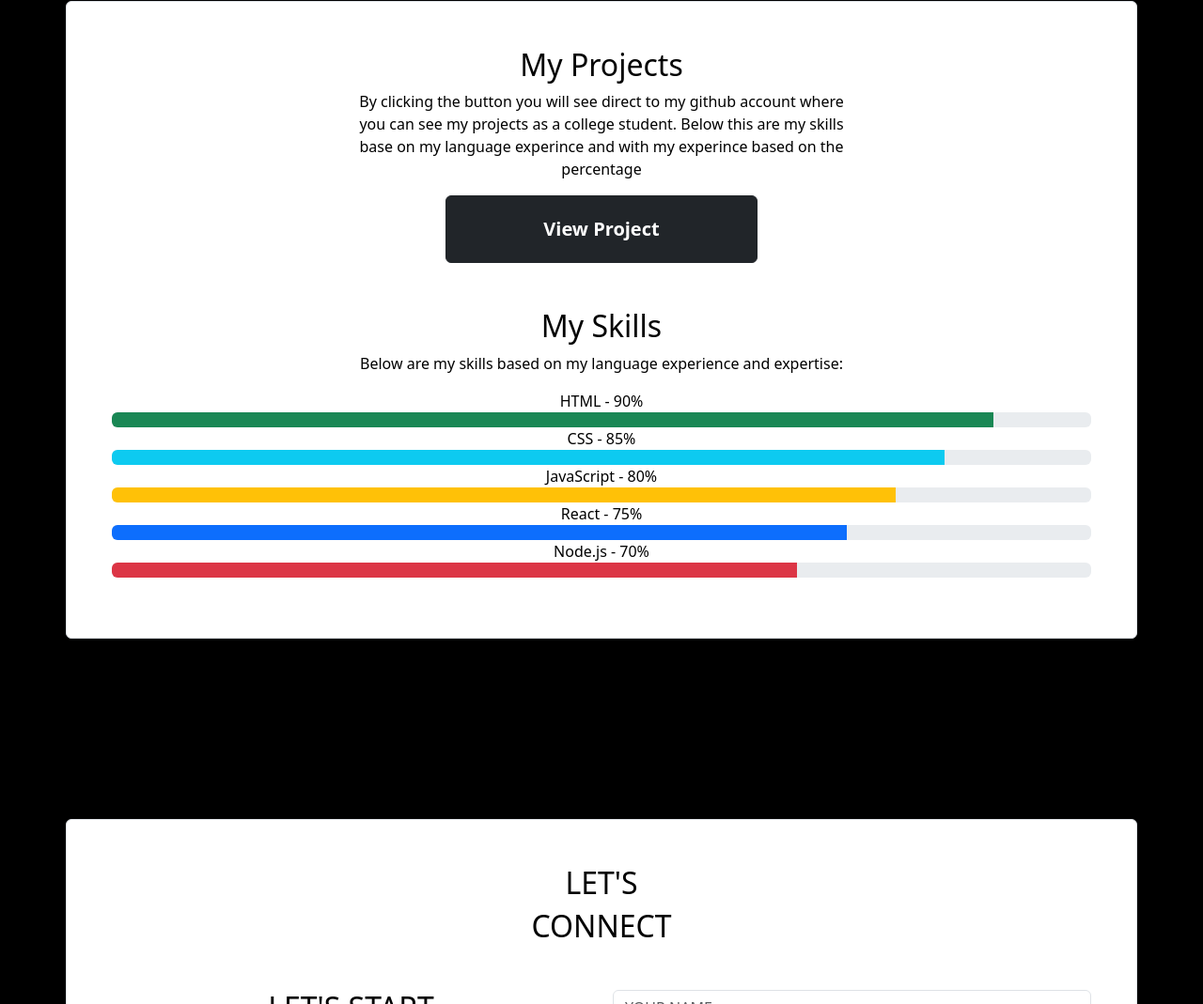
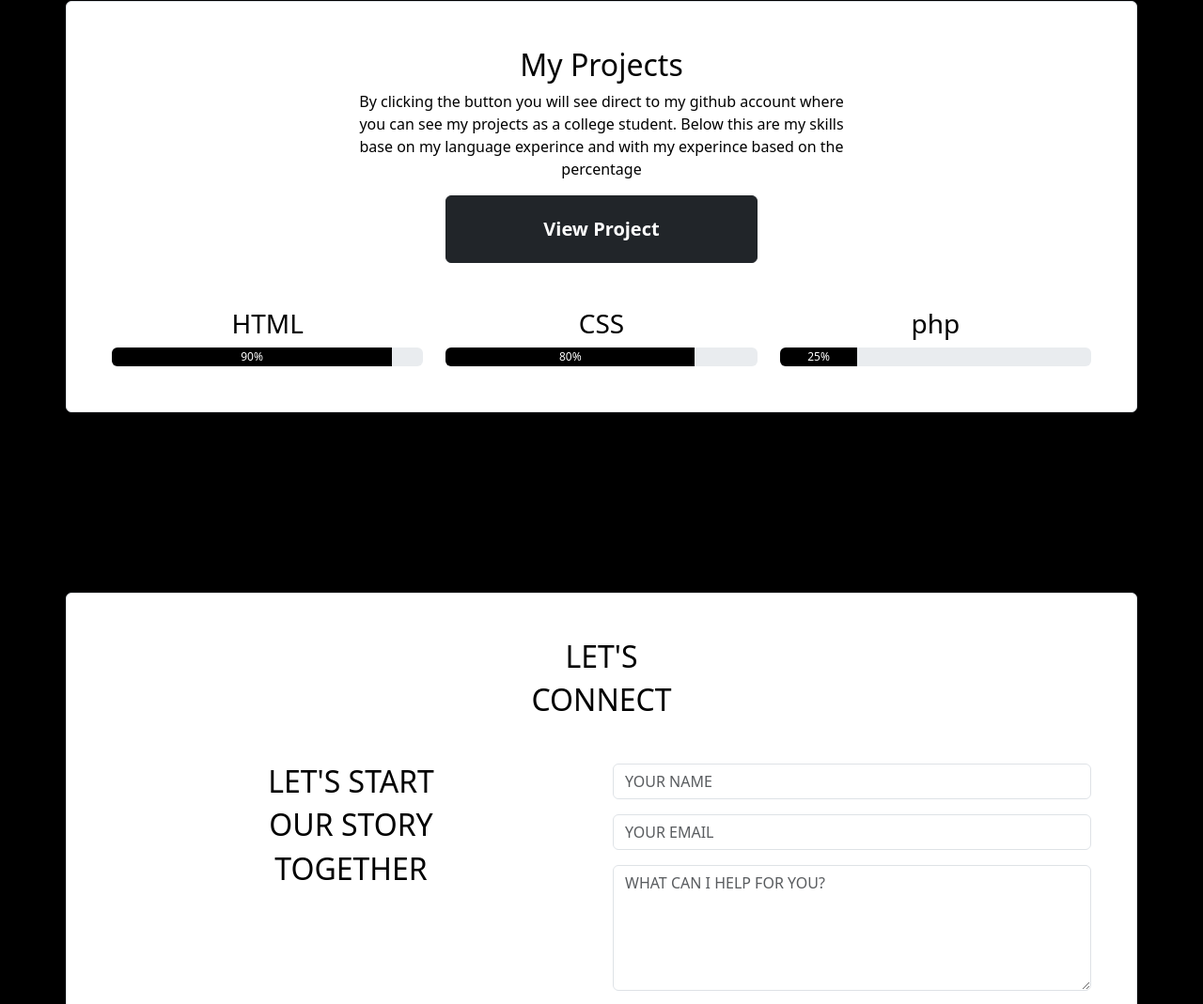
Before and after one commit to miggybalms/Midterm, a plain HTML site: page index.html in a window 1280 px wide. Shown: the part 1731-2800 px from the top of the page at 94% size. Drawn offline with nearby package versions, Linux system fonts and the light colour scheme; some packages are replaced by stand-ins of ours; a script that the page names is missing.

Commit message:
last one

```diff
--- a/index.html
+++ b/index.html
@@ -388,42 +388,28 @@
       </div>
 
       <!-- Skills Section -->
-      <div class="skills-section mt-5">
-        <h2 data-aos="fade-up" data-aos-delay="300">My Skills</h2>
-        <p>Below are my skills based on my language experience and expertise:</p>
-        <ul class="list-unstyled" data-aos="fade-up" data-aos-delay="500">
-          <li>
-            HTML - 90%
-            <div class="progress">
-              <div class="progress-bar bg-success" role="progressbar" style="width: 90%;" aria-valuenow="90" aria-valuemin="0" aria-valuemax="100"></div>
-            </div>
-          </li>
-          <li>
-            CSS - 85%
-            <div class="progress">
-              <div class="progress-bar bg-info" role="progressbar" style="width: 85%;" aria-valuenow="85" aria-valuemin="0" aria-valuemax="100"></div>
-            </div>
-          </li>
-          <li>
-            JavaScript - 80%
-            <div class="progress">
-              <div class="progress-bar bg-warning" role="progressbar" style="width: 80%;" aria-valuenow="80" aria-valuemin="0" aria-valuemax="100"></div>
-            </div>
-          </li>
-          <li>
-            React - 75%
-            <div class="progress">
-              <div class="progress-bar bg-primary" role="progressbar" style="width: 75%;" aria-valuenow="75" aria-valuemin="0" aria-valuemax="100"></div>
-            </div>
-          </li>
-          <li>
-            Node.js - 70%
-            <div class="progress">
-              <div class="progress-bar bg-danger" role="progressbar" style="width: 70%;" aria-valuenow="70" aria-valuemin="0" aria-valuemax="100"></div>
-            </div>
-          </li>
-        </ul>
+      <div class="row g-4">
+        <div class="col-md-4" data-aos="fade-up" data-aos-delay="300">
+          <h3>HTML</h3>
+          <div class="progress" style="height: 20px;">
+            <div class="progress-bar bg-black" role="progressbar" style="width: 90%;">90%</div>
+          </div>
+        </div>
+        <div class="col-md-4" data-aos="fade-up" data-aos-delay="500">
+          <h3>CSS</h3>
+          <div class="progress" style="height: 20px;">
+            <div class="progress-bar bg-black" role="progressbar" style="width: 80%;">80%</div>
+          </div>
+        </div>
+        <div class="col-md-4" data-aos="fade-up" data-aos-delay="700">
+          <h3>php</h3>
+          <div class="progress" style="height: 20px;">
+            <div class="progress-bar bg-black" role="progressbar" style="width: 25%;">25%</div>
+          </div>
+        </div>
       </div>
+    </div>
+
     </div>
   </section>
 
```
